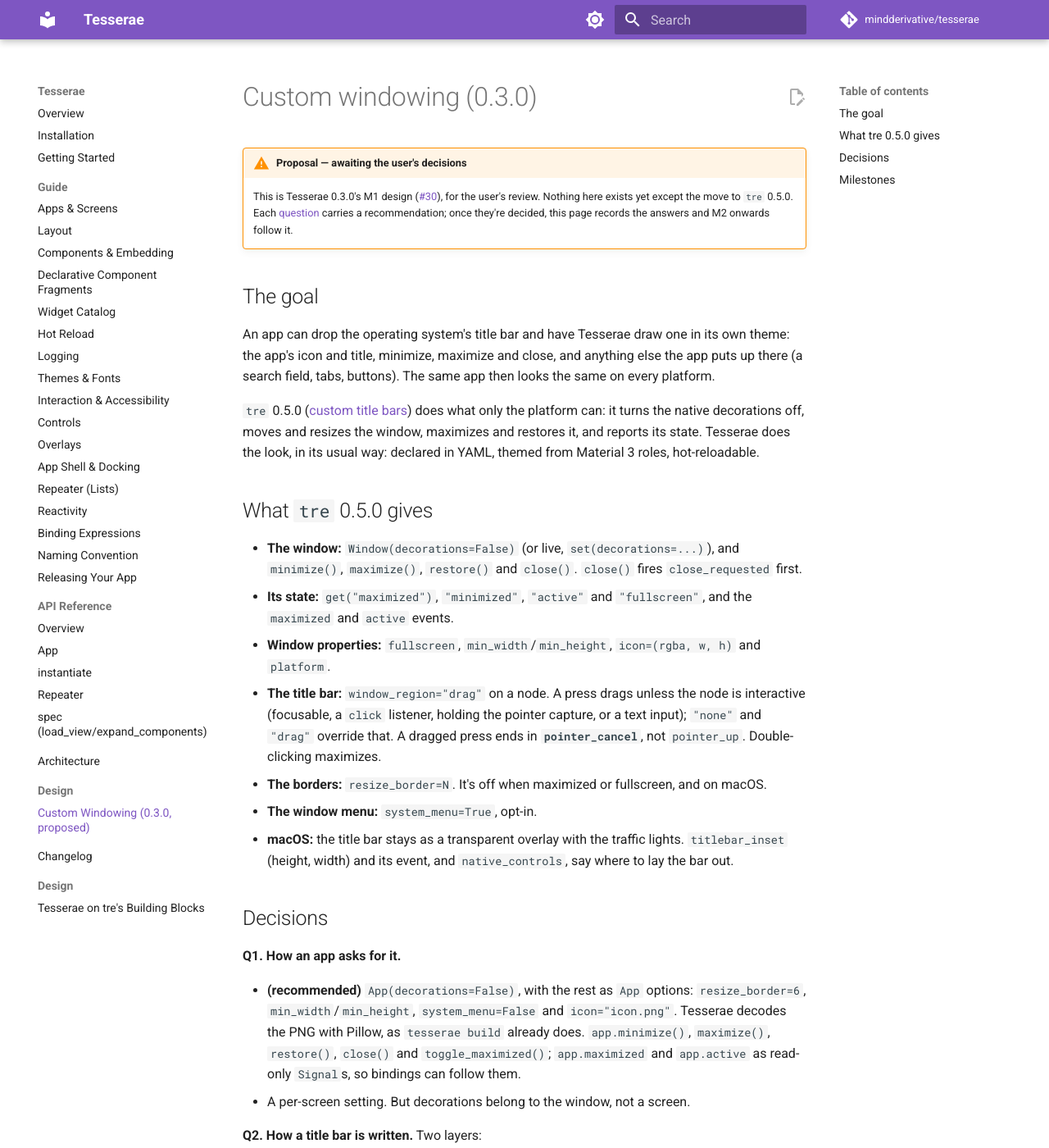
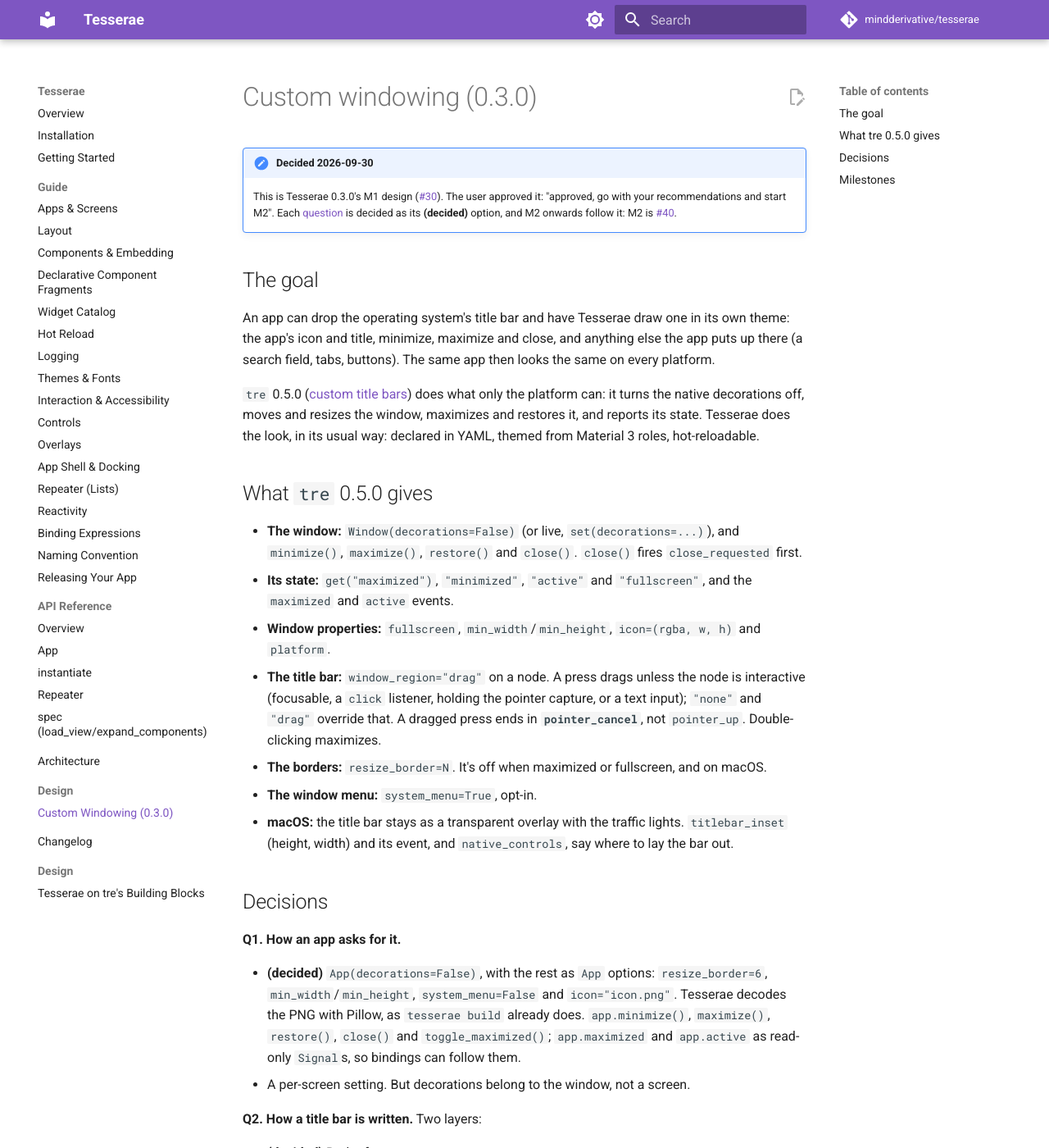
Before and after one commit to mindderivative/tesserae, an MkDocs documentation site: the page built from docs/design/custom-windowing.md, in a window 1280 px wide and 1400 px high. Shown: the whole window at 82% size. Built offline with MkDocs 1.6.1 and Material for MkDocs 9.7.7, drawn with Linux system fonts in a browser that asks for light colours; comment, search, counter and statistics services are not loaded; some of the changed text lies outside the part shown.

Commit message:
0.3.0 M1: the custom-windowing design, decided (#30)
The user approved it: "approved, go with your recommendations and
start M2". The page records each question as its recommended option,
now decided, and points at M2 (#40).

Co-Authored-By: Claude Opus 5.5 <noreply@anthropic.com>

```diff
--- a/docs/design/custom-windowing.md
+++ b/docs/design/custom-windowing.md
@@ -1,10 +1,11 @@
 # Custom windowing (0.3.0)
 
-!!! warning "Proposal — awaiting the user's decisions"
-    This is Tesserae 0.3.0's M1 design ([#30](https://github.com/mindderivative/tesserae/issues/30)),
-    for the user's review. Nothing here exists yet except the move to `tre`
-    0.5.0. Each [question](#decisions) carries a recommendation; once they're
-    decided, this page records the answers and M2 onwards follow it.
+!!! note "Decided 2026-09-30"
+    This is Tesserae 0.3.0's M1 design ([#30](https://github.com/mindderivative/tesserae/issues/30)).
+    The user approved it: "approved, go with your recommendations and start
+    M2". Each [question](#decisions) is decided as its **(decided)**
+    option, and M2 onwards follow it: M2 is
+    [#40](https://github.com/mindderivative/tesserae/issues/40).
 
 ## The goal
 
@@ -44,7 +45,7 @@ from Material 3 roles, hot-reloadable.
 
 **Q1. How an app asks for it.**
 
-- **(recommended)** `App(decorations=False)`, with the rest as `App`
+- **(decided)** `App(decorations=False)`, with the rest as `App`
   options: `resize_border=6`, `min_width`/`min_height`, `system_menu=False`
   and `icon="icon.png"`. Tesserae decodes the PNG with Pillow, as
   `tesserae build` already does. `app.minimize()`, `maximize()`,
@@ -54,7 +55,7 @@ from Material 3 roles, hot-reloadable.
 
 **Q2. How a title bar is written.** Two layers:
 
-- **(recommended)** Both of:
+- **(decided)** Both of:
   - **The vocabulary:** `window_region: drag | none` becomes a node
     property in YAML views. The window actions become handlers any node
     can name without a ViewModel method: `on_click: window.minimize`,
@@ -70,7 +71,7 @@ from Material 3 roles, hot-reloadable.
 
 **Q3. The app shell.**
 
-- **(recommended)** When the app is undecorated, the shell's `top_bar`
+- **(decided)** When the app is undecorated, the shell's `top_bar`
   *is* the title bar. `top_bar: {title, leading_icon, trailing_icons}`
   keeps its keys, and gains the drag region and the window buttons after
   the trailing icons. A shell app gets a custom title bar from one
@@ -82,7 +83,7 @@ from Material 3 roles, hot-reloadable.
 dragged would keep its pressed state layer, which today clears only on
 `pointer_up` or `pointer_leave`.
 
-- **(recommended)** Every state layer and every pointer-driven widget
+- **(decided)** Every state layer and every pointer-driven widget
   (splitters, dock tabs, sliders) clears on `pointer_cancel`, as on
   `pointer_up`. That's also right for any other press the OS takes.
 - Nothing: only nodes marked `drag` are affected. But a title bar is made
@@ -90,7 +91,7 @@ dragged would keep its pressed state layer, which today clears only on
 
 **Q5. Theme.**
 
-- **(recommended)** The bar is a Material 3 top app bar: `surface`, or
+- **(decided)** The bar is a Material 3 top app bar: `surface`, or
   `surface_container` when the content scrolls under it; the title
   `on_surface`, dimmed to `on_surface_variant` when the window is
   inactive. Window buttons are icon buttons whose hover and pressed layers
@@ -102,7 +103,7 @@ dragged would keep its pressed state layer, which today clears only on
 
 **Q6. Each platform.**
 
-- **(recommended)** On Windows and Linux, Tesserae's buttons sit at the
+- **(decided)** On Windows and Linux, Tesserae's buttons sit at the
   right of the bar, as both desktops' defaults put them. On macOS, when
   `native_controls` is true, Tesserae's buttons hide, and the bar pads its
   start by `titlebar_inset`'s width (following the event, as it changes in
@@ -112,7 +113,7 @@ dragged would keep its pressed state layer, which today clears only on
 
 **Q7. Scaffolding and examples.**
 
-- **(recommended)** `tesserae new --shell --custom-title-bar` makes an app
+- **(decided)** `tesserae new --shell --custom-title-bar` makes an app
   with it on. A new `examples/custom_title_bar` shows the kind and the
   vocabulary, and the existing shell examples stay decorated.
 - Turn it on for every new shell app. It's a real change in behaviour on
@@ -120,7 +121,7 @@ dragged would keep its pressed state layer, which today clears only on
 
 **Q8. Hot reload and tests.**
 
-- **(recommended)** The title bar reloads like any view or shell file.
+- **(decided)** The title bar reloads like any view or shell file.
   Tests drive it headless with `tre`'s `simulate` (a drag press, a
   double-click, `maximized`, `active`, `titlebar_inset`), and CI builds a
   custom-title-bar app with `tesserae build --check` on all three
--- a/mkdocs.yml
+++ b/mkdocs.yml
@@ -75,7 +75,7 @@ nav:
       - spec (load_view/expand_components): api/spec.md
   - Architecture: architecture.md
   - Design:
-      - Custom Windowing (0.3.0, proposed): design/custom-windowing.md
+      - Custom Windowing (0.3.0): design/custom-windowing.md
   - Changelog: changelog.md
   - Design:
       - Tesserae on tre's Building Blocks: design/building-blocks.md
```
Also changed, not shown: docs/changelog.md (+2 -2 lines).
